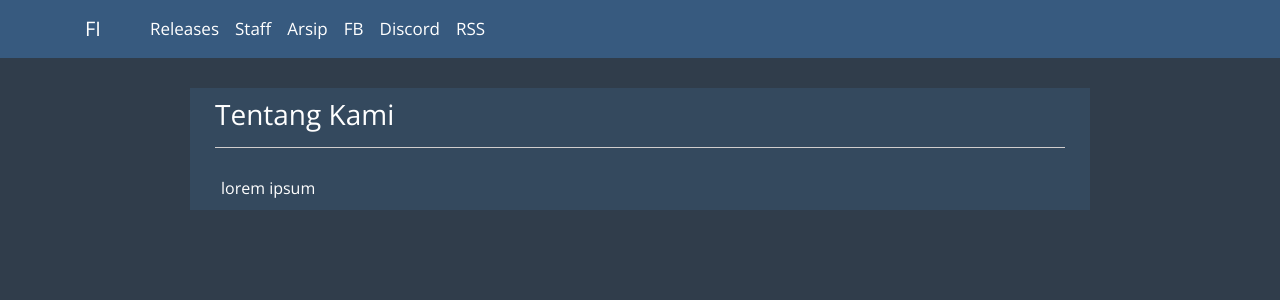
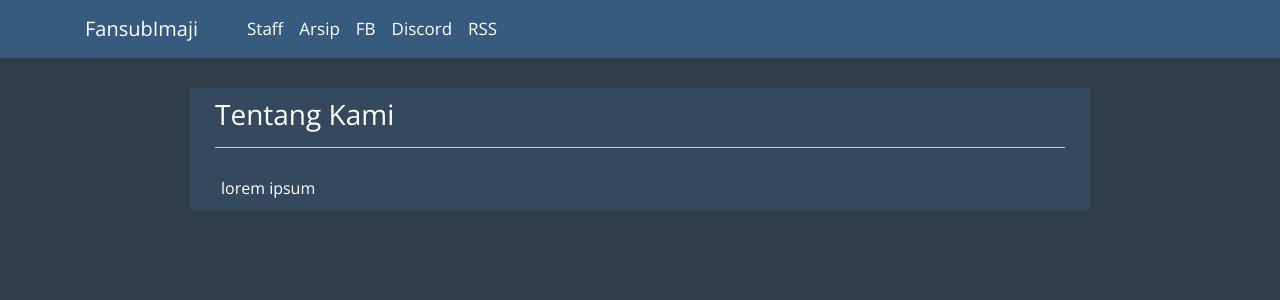
Before and after one commit to py7hon/fansubimaji.github.io, a Jekyll site: the page built from pages/about.html, in a window 1280 px wide. Shown: the top 300 px of the page. Built offline with Jekyll 4.4.1, drawn with Linux system fonts in a browser that asks for light colours; nearby versions of some CDN libraries.

Commit message:
remove releases, it's useless, like you

```diff
--- a/_includes/header.html
+++ b/_includes/header.html
@@ -1,9 +1,8 @@
 <header>
     <nav class="navbar navbar-dark navbar-expand-md" style="background-color:#375a7f;font-size:17px;font-family:'Open Sans', sans-serif;max-width:100%;margin:auto;margin-bottom:30px;">
-        <div class="container"><a class="navbar-brand" href="{{ site.url }}">FI</a><button class="navbar-toggler" data-toggle="collapse" data-target="#navcol-1" style="background-color:transparent;"><span class="sr-only">Toggle navigation</span><span class="navbar-toggler-icon" style="font-size:18px;padding-bottom:5px;"></span></button>
+        <div class="container"><a class="navbar-brand" href="{{ site.url }}">FansubImaji</a><button class="navbar-toggler" data-toggle="collapse" data-target="#navcol-1" style="background-color:transparent;"><span class="sr-only">Toggle navigation</span><span class="navbar-toggler-icon" style="font-size:18px;padding-bottom:5px;"></span></button>
             <div class="collapse navbar-collapse" id="navcol-1" style="font-family:'Open Sans', sans-serif;margin-left:15px;background-color:#375a7f;padding-left:10px;width:auto;">
                 <ul class="nav navbar-nav">
-                    <li class="nav-item" role="presentation"><a class="nav-link active" href="{{ site.url }}" style="color:#ffffff;">Releases</a></li>
                     <li class="nav-item" role="presentation"><a class="nav-link" href="#" style="color:#ffffff;">Staff</a></li>
                     <li class="nav-item" role="presentation"><a class="nav-link" href="https://arsip.fansubimaji.web.id" style="color:#ffffff;">Arsip</a></li>
                     <li class="nav-item" role="presentation"><a class="nav-link" href="https://www.facebook.com/FansubImaji" style="color:#ffffff;">FB</a></li>
```
